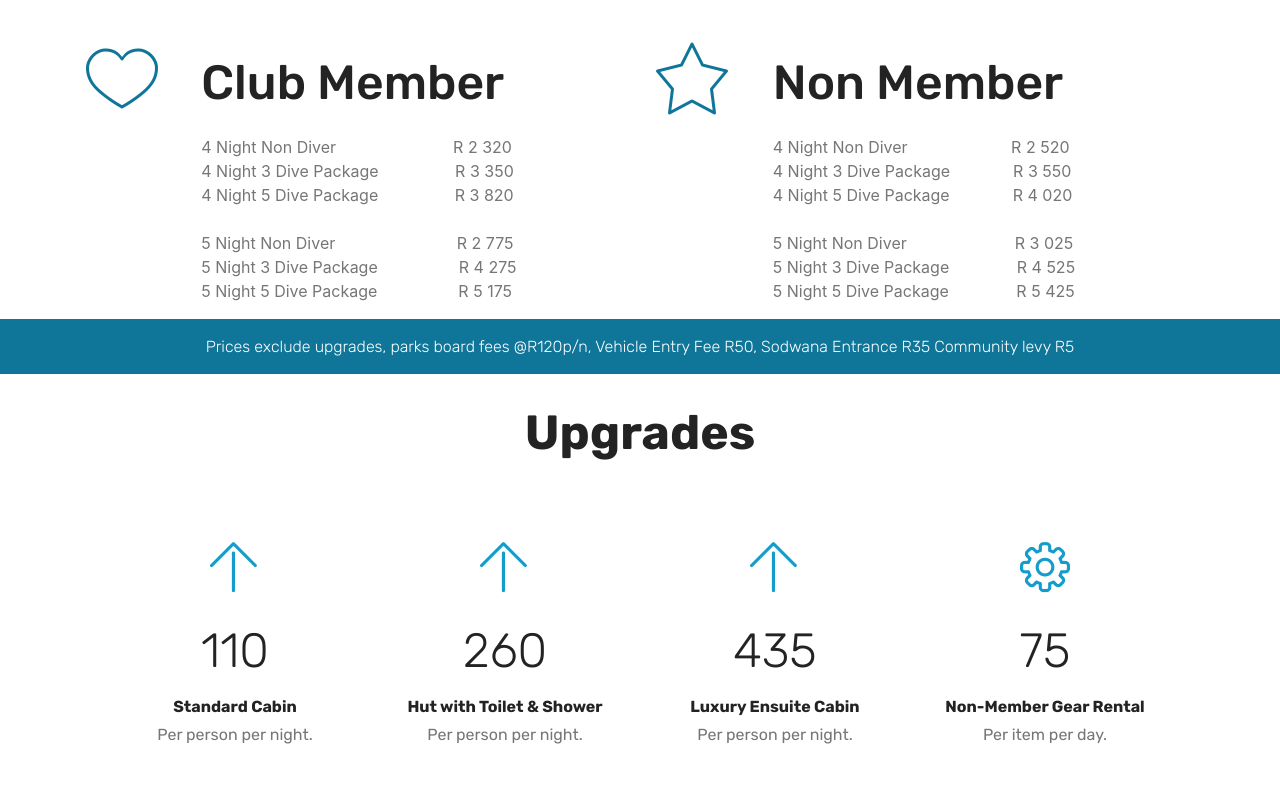
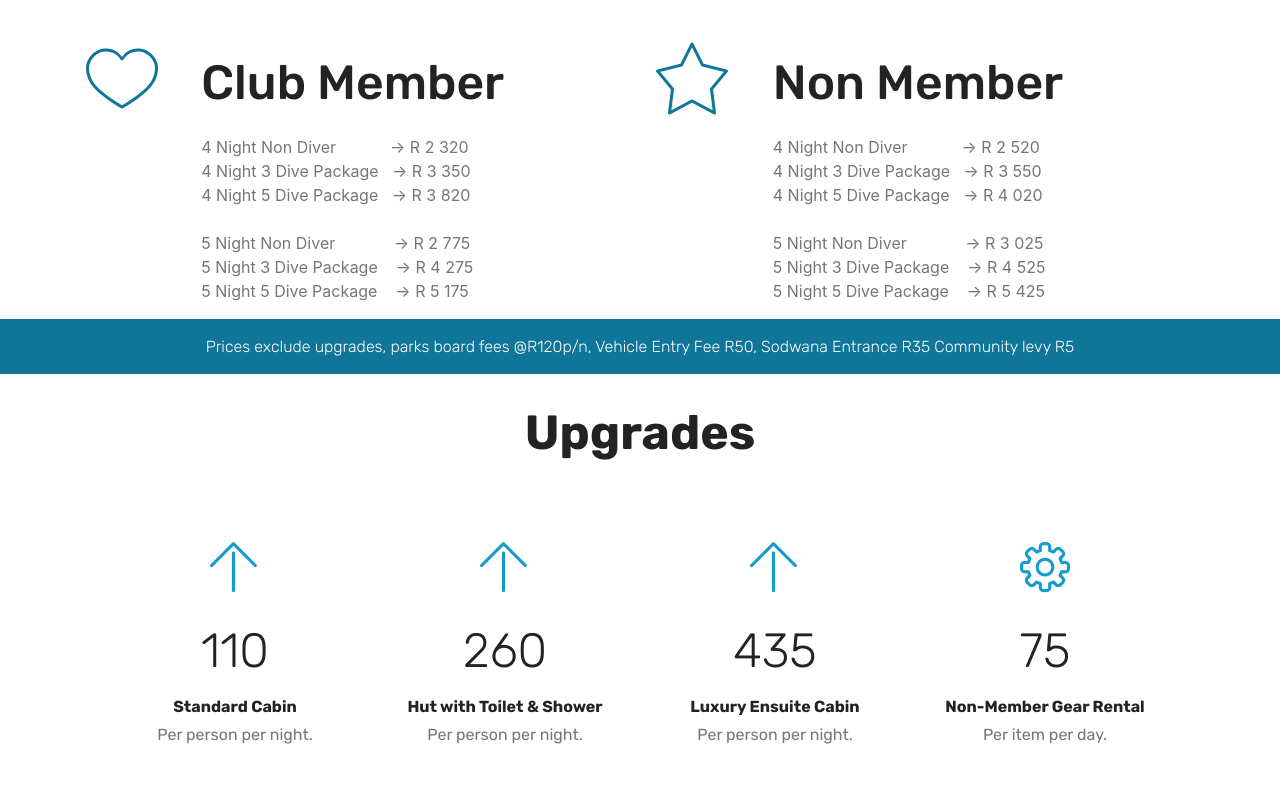
Before and after one commit to Scubaversity/September-Birthday-Bash, a plain HTML site: page index.html in a window 1280 px wide. Shown: the part 1171-1969 px from the top of the page. Drawn offline with Linux system fonts and the light colour scheme; files whose address does not match are found by name.

Commit message:
create github pages

```diff
--- a/index.html
+++ b/index.html
@@ -64,7 +64,7 @@
     </nav>
 </section>
 
-<section class="engine"><a href="https://mobirise.me/u">bootstrap html templates</a></section><section class="header1 cid-qWfLTmYebC mbr-parallax-background" id="header1-1">
+<section class="engine"><a href="https://mobirise.me/k">how to develop free website</a></section><section class="header1 cid-qWfLTmYebC mbr-parallax-background" id="header1-1">
 
 
 
@@ -129,7 +129,7 @@
                     </div>
                     <div class="card-box">
                         <h4 class="card-title py-3 mbr-fonts-style display-2">Club Member &nbsp; &nbsp; &nbsp; &nbsp; &nbsp;&nbsp;</h4>
-                        <p class="mbr-text mbr-fonts-style display-7"></p><p></p><p>4 Night Non Diver&nbsp;&nbsp;&nbsp;&nbsp;&nbsp;&nbsp;&nbsp;&nbsp;&nbsp;&nbsp;&nbsp;&nbsp;&nbsp;&nbsp;&nbsp;&nbsp;&nbsp;&nbsp;&nbsp;&nbsp;&nbsp;&nbsp; &nbsp; &nbsp;R 2 320<br>4 Night 3 Dive Package &nbsp; &nbsp; &nbsp; &nbsp; &nbsp; &nbsp; &nbsp; &nbsp; R 3 350<br>4 Night 5 Dive Package &nbsp; &nbsp; &nbsp; &nbsp; &nbsp; &nbsp; &nbsp; &nbsp; R 3 820<br><br>5 Night Non Diver &nbsp; &nbsp; &nbsp; &nbsp; &nbsp; &nbsp; &nbsp; &nbsp; &nbsp; &nbsp; &nbsp; &nbsp; &nbsp; R 2 775<br>5 Night 3 Dive Package &nbsp; &nbsp; &nbsp; &nbsp; &nbsp; &nbsp; &nbsp; &nbsp; &nbsp;R 4 275<br>5 Night 5 Dive Package &nbsp; &nbsp; &nbsp; &nbsp; &nbsp; &nbsp; &nbsp; &nbsp; &nbsp;R 5 175<br></p><p></p><p></p>
+                        <p class="mbr-text mbr-fonts-style display-7"></p><p></p><p>4 Night Non Diver &nbsp; &nbsp; &nbsp; &nbsp; &nbsp; &nbsp;→ R 2 320<br>4 Night 3 Dive Package &nbsp; → R 3 350<br>4 Night 5 Dive Package &nbsp; → R 3 820<br><br>5 Night Non Diver &nbsp; &nbsp; &nbsp; &nbsp; &nbsp; &nbsp; → R 2 775<br>5 Night 3 Dive Package &nbsp; &nbsp;→ R 4 275<br>5 Night 5 Dive Package &nbsp; &nbsp;→ R 5 175<br></p><p></p><p></p>
                     </div>
                 </div>
             </div>
@@ -142,7 +142,7 @@
                     <div class="card-box">
                         <h4 class="card-title py-3 mbr-fonts-style display-2">
                             Non Member &nbsp; &nbsp; &nbsp; &nbsp; &nbsp; &nbsp;</h4>
-                        <p class="mbr-text mbr-fonts-style display-7"></p><p></p><p>4 Night Non Diver &nbsp; &nbsp; &nbsp; &nbsp; &nbsp; &nbsp; &nbsp; &nbsp; &nbsp; &nbsp; &nbsp; R 2 520<br>4 Night 3 Dive Package&nbsp;&nbsp;&nbsp;&nbsp;&nbsp;&nbsp;&nbsp;&nbsp;&nbsp;&nbsp;&nbsp;&nbsp;&nbsp; R 3 550<br>4 Night 5 Dive Package&nbsp;&nbsp;&nbsp;&nbsp;&nbsp;&nbsp;&nbsp;&nbsp;&nbsp;&nbsp;&nbsp;&nbsp;&nbsp; R 4 020<br><br>5 Night Non Diver &nbsp; &nbsp; &nbsp; &nbsp; &nbsp; &nbsp; &nbsp; &nbsp; &nbsp; &nbsp; &nbsp; &nbsp;R 3 025<br>5 Night 3 Dive Package &nbsp; &nbsp; &nbsp; &nbsp; &nbsp; &nbsp; &nbsp; R 4 525<br>5 Night 5 Dive Package &nbsp; &nbsp; &nbsp; &nbsp; &nbsp; &nbsp; &nbsp; R 5 425<br></p><p></p><p></p>
+                        <p class="mbr-text mbr-fonts-style display-7"></p><p></p><p>4 Night Non Diver &nbsp; &nbsp; &nbsp; &nbsp; &nbsp; &nbsp;→ R 2 520<br>4 Night 3 Dive Package&nbsp;&nbsp;&nbsp;→ R 3 550<br>4 Night 5 Dive Package&nbsp;&nbsp;&nbsp;→ R 4 020<br><br>5 Night Non Diver &nbsp; &nbsp; &nbsp; &nbsp; &nbsp; &nbsp; → R 3 025<br>5 Night 3 Dive Package &nbsp; &nbsp;→ R 4 525<br>5 Night 5 Dive Package &nbsp; &nbsp;→ R 5 425<br></p><p></p><p></p>
                     </div>
                 </div>
             </div>
```
Also changed, not shown: 1 other file.
